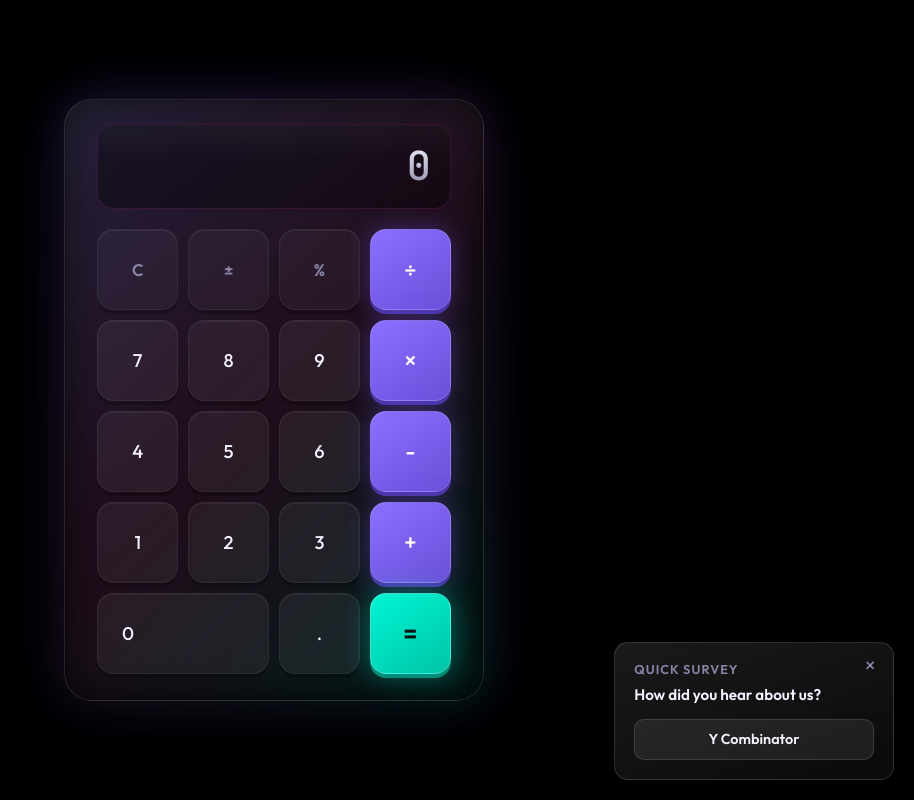
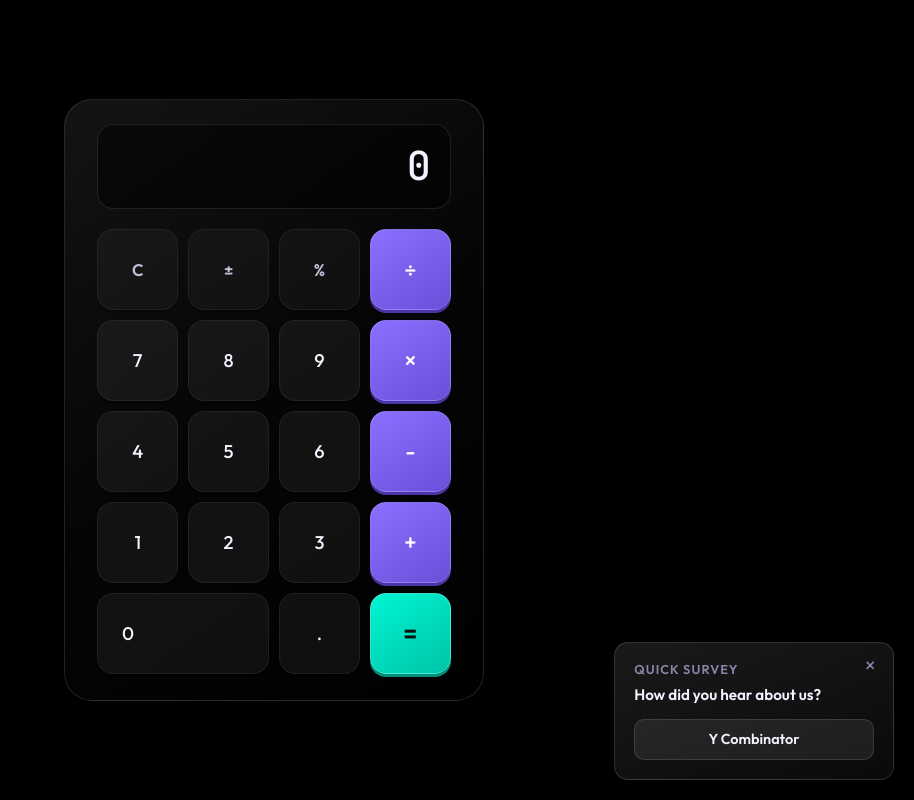
Before and after one commit to romeohazel/calculator, a Next.js app: page / in a window 1280 px wide. Shown: the whole page, without its empty margins (366-1280 px from the left). Built offline with nearby package versions, Linux system fonts and the light colour scheme; no server answers.

Commit message:
Refactor calculator and pricing modal styles for enhanced visual consistency; simplify box shadows, update background colors, and remove unused styles

```diff
--- a/components/Calculator.module.css
+++ b/components/Calculator.module.css
@@ -11,27 +11,7 @@
     rgba(0, 0, 0, 0.2) 100%
   );
   border: 1px solid rgba(255, 255, 255, 0.12);
-  box-shadow:
-    0 0 0 1px rgba(0, 0, 0, 0.4) inset,
-    0 32px 64px rgba(0, 0, 0, 0.55),
-    0 0 80px rgba(124, 92, 255, 0.12);
-  backdrop-filter: blur(24px);
-  -webkit-backdrop-filter: blur(24px);
-}
-
-.glow {
-  position: absolute;
-  inset: -1px;
-  border-radius: 28px;
-  background: linear-gradient(
-    135deg,
-    rgba(124, 92, 255, 0.5),
-    rgba(255, 78, 205, 0.3),
-    rgba(0, 229, 199, 0.4)
-  );
-  z-index: -1;
-  opacity: 0.35;
-  filter: blur(20px);
+  box-shadow: 0 16px 40px rgba(0, 0, 0, 0.5);
 }
 
 .displayPanel {
@@ -39,26 +19,14 @@
   margin-bottom: 1.25rem;
   padding: 1.1rem 1.25rem 1.15rem;
   border-radius: 16px;
-  background: rgba(0, 0, 0, 0.35);
-  border: 1px solid rgba(255, 255, 255, 0.06);
+  background: rgba(0, 0, 0, 0.5);
+  border: 1px solid rgba(255, 255, 255, 0.08);
   overflow: hidden;
-  transition: box-shadow 0.35s ease, border-color 0.35s ease;
-}
-
-.displayPanel::before {
-  content: "";
-  position: absolute;
-  inset: 0;
-  background: linear-gradient(
-    180deg,
-    rgba(255, 255, 255, 0.04) 0%,
-    transparent 40%
-  );
-  pointer-events: none;
+  transition: border-color 0.35s ease;
 }
 
 .displayLocked {
-  border-color: rgba(255, 78, 205, 0.15);
+  border-color: rgba(255, 255, 255, 0.1);
 }
 
 .displayPulse {
@@ -67,18 +35,19 @@
 
 @keyframes resultFlash {
   0% {
-    box-shadow: 0 0 0 rgba(0, 229, 199, 0);
+    border-color: rgba(255, 255, 255, 0.08);
   }
   40% {
-    box-shadow: 0 0 40px rgba(0, 229, 199, 0.35);
-    border-color: rgba(0, 229, 199, 0.4);
+    border-color: rgba(0, 229, 199, 0.5);
   }
   100% {
-    box-shadow: none;
+    border-color: rgba(255, 255, 255, 0.08);
   }
 }
 
 .display {
+  position: relative;
+  z-index: 1;
   text-align: right;
   font-family: var(--font-mono);
   font-size: clamp(1.85rem, 7vw, 2.5rem);
@@ -90,16 +59,7 @@
   overflow: hidden;
   text-overflow: ellipsis;
   white-space: nowrap;
-  background: linear-gradient(180deg, #ffffff 0%, #b8b0d4 100%);
-  -webkit-background-clip: text;
-  -webkit-text-fill-color: transparent;
-  background-clip: text;
-}
-
-.displayLocked .display {
-  background: linear-gradient(180deg, #f4f2ff 0%, #8b85a8 100%);
-  -webkit-background-clip: text;
-  background-clip: text;
+  color: #f4f2ff;
 }
 
 .displayHidden {
@@ -114,6 +74,7 @@
   justify-content: center;
   padding: 1.25rem 1.35rem;
   z-index: 2;
+  background: rgba(0, 0, 0, 0.85);
 }
 
 .loadingText {
@@ -127,7 +88,7 @@
 .loadingTrack {
   height: 6px;
   border-radius: 999px;
-  background: rgba(255, 255, 255, 0.08);
+  background: rgba(255, 255, 255, 0.1);
   overflow: hidden;
 }
 
@@ -154,9 +115,7 @@
   color: var(--text);
   background: rgba(255, 255, 255, 0.06);
   border: 1px solid rgba(255, 255, 255, 0.06);
-  box-shadow:
-    0 4px 0 rgba(0, 0, 0, 0.25),
-    0 1px 0 rgba(255, 255, 255, 0.06) inset;
+  box-shadow: 0 3px 0 rgba(0, 0, 0, 0.35);
   transition:
     transform 0.1s ease,
     box-shadow 0.1s ease,
@@ -175,8 +134,8 @@
 }
 
 .key:active {
-  transform: translateY(3px);
-  box-shadow: 0 1px 0 rgba(0, 0, 0, 0.3);
+  transform: translateY(2px);
+  box-shadow: 0 1px 0 rgba(0, 0, 0, 0.35);
 }
 
 .key:disabled {
@@ -186,7 +145,7 @@
 
 .fn {
   background: rgba(255, 255, 255, 0.04);
-  color: var(--text-muted);
+  color: #c4bfd9;
   font-size: 1.05rem;
   font-weight: 600;
 }
@@ -196,9 +155,7 @@
   border-color: rgba(255, 255, 255, 0.15);
   color: #fff;
   font-size: 1.4rem;
-  box-shadow:
-    0 4px 0 #4a35a8,
-    0 0 24px rgba(124, 92, 255, 0.35);
+  box-shadow: 0 3px 0 #4a35a8;
 }
 
 .op:hover {
@@ -224,9 +181,7 @@
   color: #041510;
   font-weight: 700;
   font-size: 1.5rem;
-  box-shadow:
-    0 4px 0 #008f7a,
-    0 0 28px rgba(0, 229, 199, 0.4);
+  box-shadow: 0 3px 0 #008f7a;
 }
 
 .equals:hover {
--- a/components/Calculator.tsx
+++ b/components/Calculator.tsx
@@ -139,7 +139,6 @@ export function Calculator() {
   return (
     <>
       <div className={styles.shell}>
-        <div className={styles.glow} aria-hidden />
         <div
           className={`${styles.displayPanel} ${pulse ? styles.displayPulse : ""} ${!hasAccess ? styles.displayLocked : ""}`}
         >
--- a/components/PricingModal.module.css
+++ b/components/PricingModal.module.css
@@ -6,25 +6,17 @@
   align-items: center;
   justify-content: center;
   padding: 1.5rem;
-  background: rgba(5, 5, 8, 0.75);
-  backdrop-filter: blur(12px);
+  background: rgba(0, 0, 0, 0.85);
 }
 
 .panel {
   width: 100%;
   max-width: 520px;
-  background: linear-gradient(
-    160deg,
-    rgba(255, 255, 255, 0.09) 0%,
-    rgba(255, 255, 255, 0.03) 100%
-  );
+  background: #141418;
   border: 1px solid rgba(255, 255, 255, 0.12);
   border-radius: 24px;
   padding: 1.75rem;
-  box-shadow:
-    0 32px 80px rgba(0, 0, 0, 0.6),
-    0 0 60px rgba(124, 92, 255, 0.15);
-  backdrop-filter: blur(20px);
+  box-shadow: 0 16px 48px rgba(0, 0, 0, 0.6);
 }
 
 .header h2 {
@@ -32,10 +24,7 @@
   font-size: 1.4rem;
   font-weight: 700;
   letter-spacing: -0.02em;
-  background: linear-gradient(90deg, #f4f2ff, #c4b5fd);
-  -webkit-background-clip: text;
-  -webkit-text-fill-color: transparent;
-  background-clip: text;
+  color: #f4f2ff;
 }
 
 .header p {
@@ -52,31 +41,27 @@
 
 .plan {
   position: relative;
-  border: 1px solid rgba(255, 255, 255, 0.08);
+  border: 1px solid rgba(255, 255, 255, 0.1);
   border-radius: 16px;
   padding: 1.15rem 1.2rem;
-  background: rgba(0, 0, 0, 0.25);
-  transition: border-color 0.2s ease, transform 0.2s ease;
+  background: #0d0d10;
+  transition: border-color 0.2s ease;
 }
 
 .plan:hover {
-  transform: translateY(-2px);
+  border-color: rgba(255, 255, 255, 0.18);
 }
 
 .plan h3 {
   margin: 0 0 0.25rem;
   font-size: 1rem;
   font-weight: 600;
+  color: #f4f2ff;
 }
 
 .featured {
-  border-color: rgba(124, 92, 255, 0.5);
-  background: linear-gradient(
-    160deg,
-    rgba(124, 92, 255, 0.15) 0%,
-    rgba(0, 0, 0, 0.3) 100%
-  );
-  box-shadow: 0 0 40px rgba(124, 92, 255, 0.12);
+  border-color: rgba(124, 92, 255, 0.45);
+  background: #12101a;
 }
 
 .badge {
@@ -91,7 +76,6 @@
   color: #fff;
   padding: 0.25rem 0.55rem;
   border-radius: 8px;
-  box-shadow: 0 4px 12px rgba(124, 92, 255, 0.4);
 }
 
 .promo {
@@ -100,7 +84,6 @@
   font-weight: 500;
   color: #fbbf24;
   line-height: 1.4;
-  opacity: 0.95;
 }
 
 .price {
@@ -108,6 +91,7 @@
   font-size: 1.75rem;
   font-weight: 700;
   letter-spacing: -0.03em;
+  color: #f4f2ff;
 }
 
 .price span {
@@ -131,20 +115,17 @@
   font-weight: 600;
   background: linear-gradient(135deg, #7c5cff, #6b4fd9);
   color: #fff;
-  box-shadow: 0 4px 20px rgba(124, 92, 255, 0.35);
-  transition: transform 0.15s ease, box-shadow 0.15s ease;
+  transition: opacity 0.15s ease;
 }
 
 .plan button:hover:not(:disabled) {
-  transform: translateY(-1px);
-  box-shadow: 0 6px 24px rgba(124, 92, 255, 0.45);
+  opacity: 0.92;
 }
 
 .secondary {
   background: rgba(255, 255, 255, 0.08) !important;
   color: var(--text) !important;
   border: 1px solid rgba(255, 255, 255, 0.1) !important;
-  box-shadow: none !important;
 }
 
 .plan button:disabled {
```
